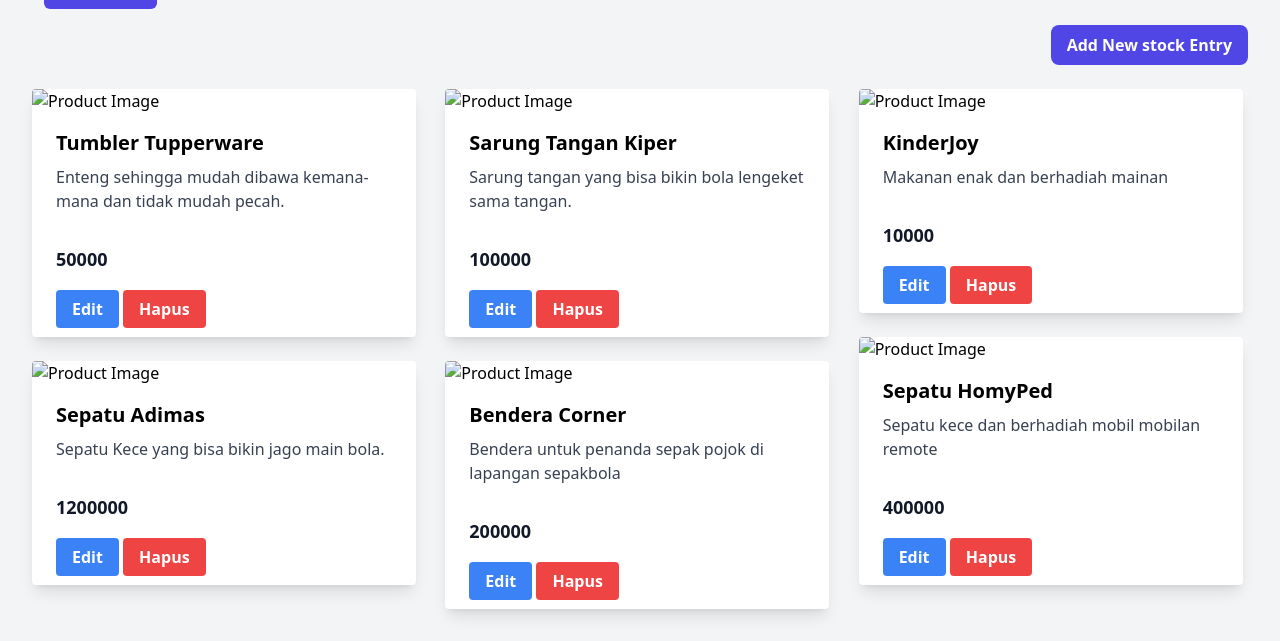
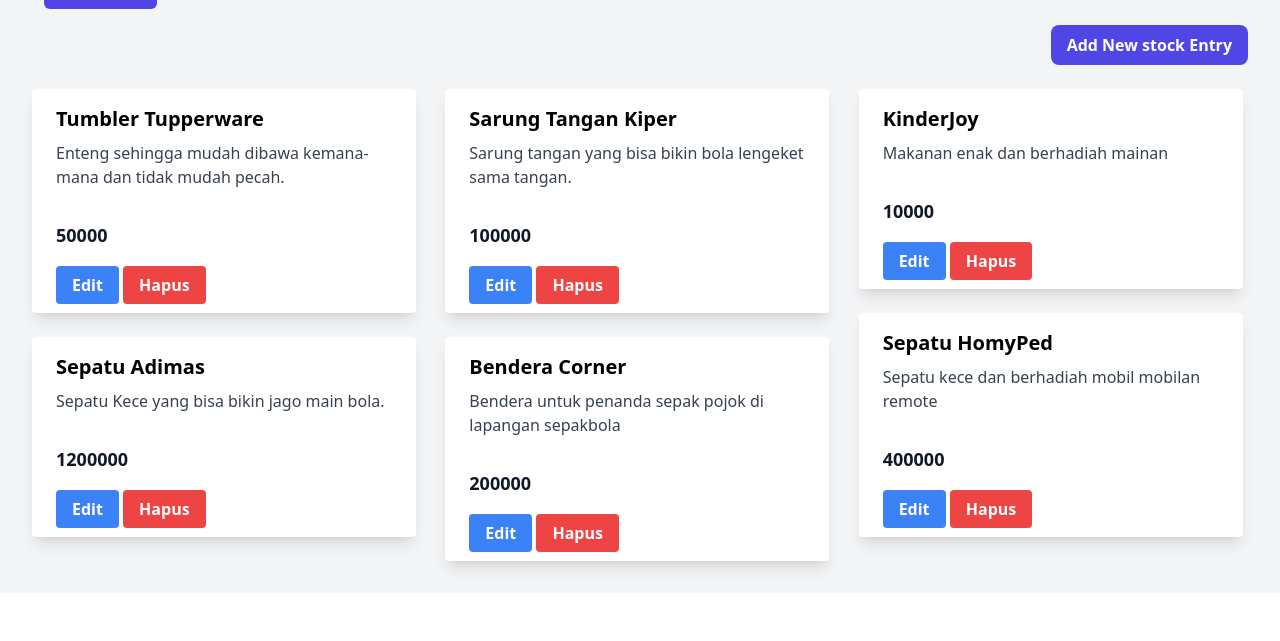
Before and after one commit to paimap/kiosku, a Django app: template main/templates/main.html in a window 1280 px wide. Shown: the part 295-936 px from the top of the page. After the commit the page ends 876 px from the top, so only its background shows below. Run offline with Django 5.2, Linux system fonts and the light colour scheme; the template is opened without the code that fills it: values that come from a table or form of the project are taken from there, others are empty; data comes from the database, SQL or seed files in the repository; some libraries are stand-ins or nearby versions.

Commit message:
add tugas 5

```diff
--- a/main/templates/card_stock.html
+++ b/main/templates/card_stock.html
@@ -1,5 +1,4 @@
 <div class="max-w-sm rounded overflow-hidden shadow-lg bg-white">
-  <img class="w-full" src="https://via.placeholder.com/400x300" alt="Product Image">
   <div class="px-6 py-4">
     <div class="font-bold text-xl mb-2">{{stock_entry.name}}</div>
     <p class="text-gray-700 text-base">
```
